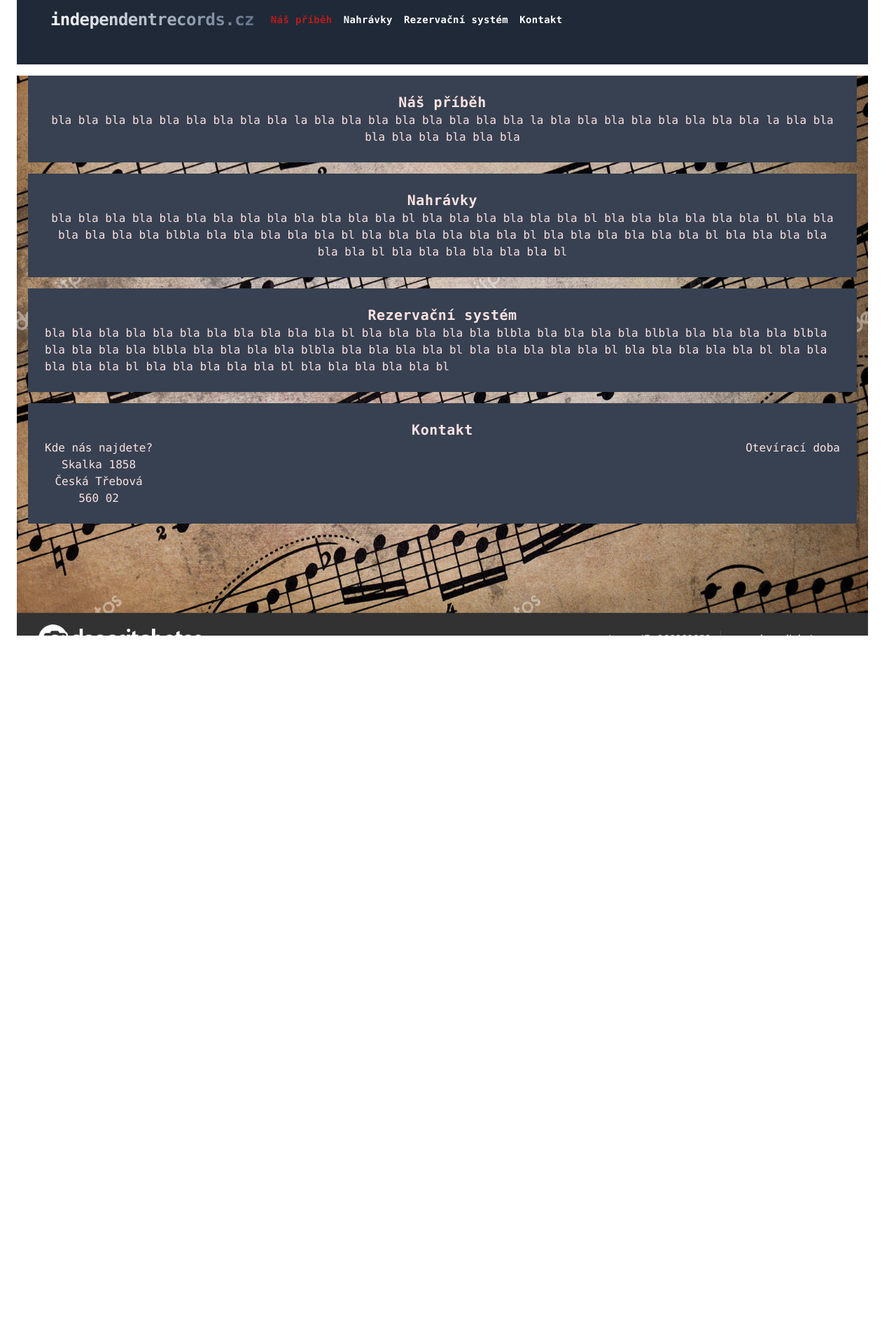
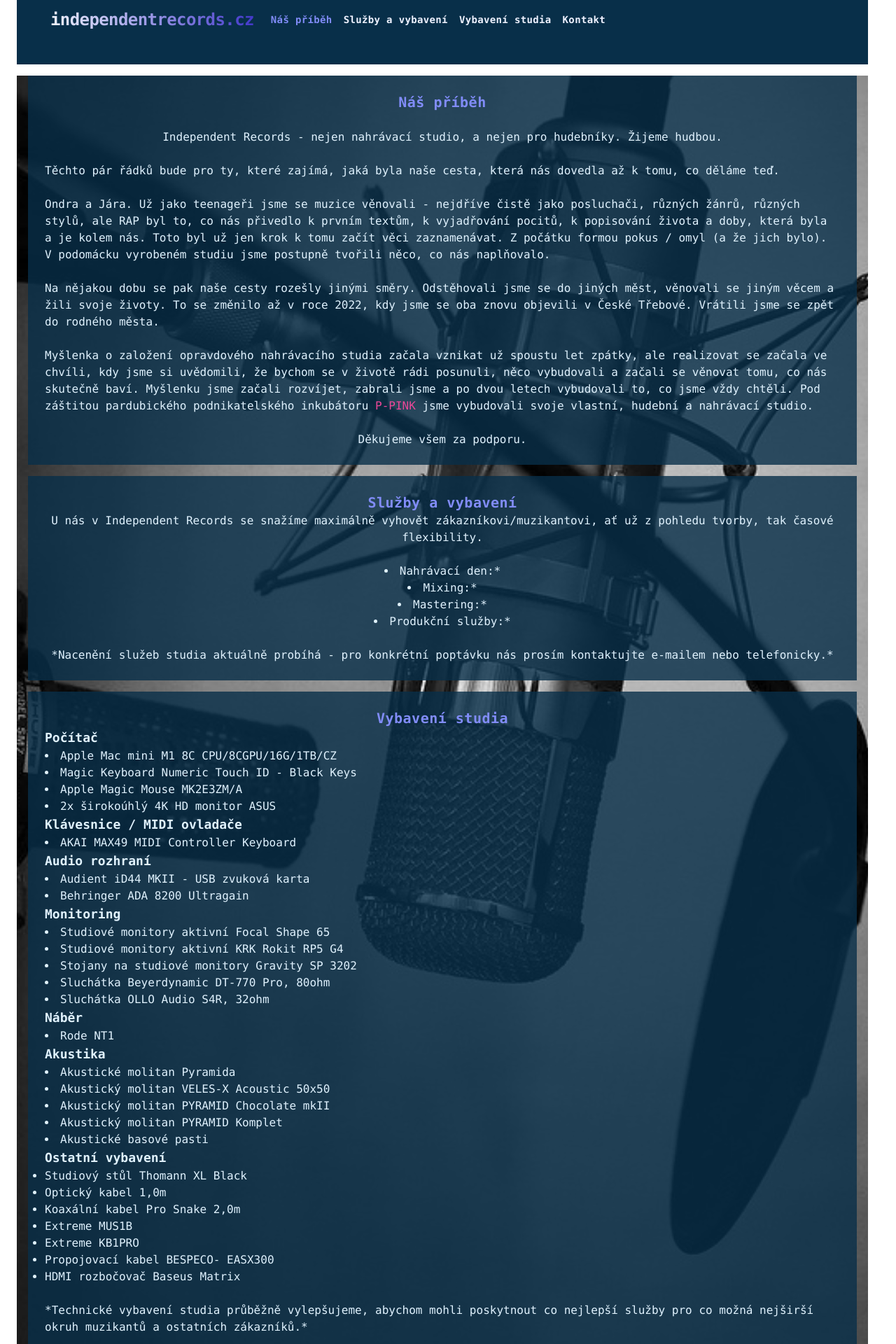
Before and after one commit to TomKalina/independentrecords.cz, a Next.js app: page / in a window 1280 px wide. Shown: the part 60-1980 px from the top of the page at 70% size. Before the commit the page ends 992 px from the top, so only its background shows below. Built offline with nearby package versions, Linux system fonts and the light colour scheme.

Commit message:
změny webu podle požadavku

```diff
--- a/package.json
+++ b/package.json
@@ -15,7 +15,7 @@
     "autoprefixer": "10.4.15",
     "eslint": "8.48.0",
     "eslint-config-next": "13.4.19",
-    "next": "13.4.19",
+    "next": "^13.5.6",
     "postcss": "8.4.28",
     "react": "18.2.0",
     "react-dom": "18.2.0",
--- a/src/app/page.tsx
+++ b/src/app/page.tsx
@@ -7,14 +7,14 @@ export default function Home() {
       </head>
       <body className="font-mono bg-origin-content p-6 mr-4">
         <header>
-          <nav className="flex items-center justify-between flex-wrap p-6 bg-gray-800">
+          <nav className="flex items-center justify-between flex-wrap p-6 bg-sky-950">
             <div className="flex items-center flex-shrink-0 m-6">
-              <span className="font-semibold text-2xl tracking-tight font-mono bg-clip-text text-transparent bg-gradient-to-r from-white to-slate-500">
+              <span className="font-semibold text-2xl tracking-tight font-mono bg-clip-text text-transparent bg-gradient-to-r from-indigo-50 to-indigo-700">
                 independentrecords.cz
               </span>
             </div>
             <div className="block lg:hidden">
-              <button className="flex items-center px-3 py-2 border rounded text-teal-200 border-teal-400 hover:text-white hover:border-white">
+              <button className="flex items-center justify-end px-3 py-2">
                 <svg className="fill-current h-3 w-3" viewBox="0 0 20 20">
                   <title>Menu</title>
                   <path d="M0 3h20v2H0V3zm0 6h20v2H0V9zm0 6h20v2H0v-2z" />
@@ -25,25 +25,25 @@ export default function Home() {
               <div className="text-sm lg:flex-grow">
                 <a
                   href="#pribeh"
-                  className="block mt-4 lg:inline-block lg:mt-0  text-red-700 hover:text-white tracking-wide mr-4 font-semibold"
+                  className="block mt-4 lg:inline-block lg:mt-0  text-indigo-400 hover:text-indigo-50 tracking-wide mr-4 font-semibold"
                 >
                   Náš příběh
                 </a>
                 <a
-                  href="#responsive-header"
-                  className="block mt-4 lg:inline-block lg:mt-0  text-white hover:text-red-700 tracking-wide mr-4 font-semibold"
+                  href="#sluzby"
+                  className="block mt-4 lg:inline-block lg:mt-0  text-indigo-50 hover:text-indigo-400 tracking-wide mr-4 font-semibold"
                 >
-                  Nahrávky
+                  Služby a vybavení
                 </a>
                 <a
-                  href="#responsive-header"
-                  className="block mt-4 lg:inline-block lg:mt-0  text-white hover:text-red-700 tracking-wide mr-4 font-semibold"
+                  href="#vybaveni"
+                  className="block mt-4 lg:inline-block lg:mt-0  text-indigo-50 hover:text-indigo-400 tracking-wide mr-4 font-semibold"
                 >
-                  Rezervační systém
+                  Vybavení studia
                 </a>
                 <a
                   href="#kontakty"
-                  className="block mt-4 lg:inline-block lg:mt-0  text-white hover:text-red-700 tracking-wide mr-4 font-semibold"
+                  className="block mt-4 lg:inline-block lg:mt-0  text-indigo-50 hover:text-indigo-400 tracking-wide mr-4 font-semibold"
                 >
                   Kontakt
                 </a>
@@ -55,63 +55,162 @@ export default function Home() {
             </div>
           </nav>
         </header>
-        <div className="bg-cover bg-center h-screen" style={{backgroundImage: "url('banan.jpg')"}}>
+        <div className="bg-repeat bg-cover bg-center" style={{backgroundImage: "url('studio.jpg')"}}>
         <article
             id="pribeh"
-          className="bg-gray-700 text-red-100 text-center bg-origin-content p-6 m-4"
+            className="bg-sky-950 bg-opacity-80 text-sky-100 text-center bg-origin-content p-6 m-4"
           >
             <header>
-            <h1 className="font-semibold text-center text-red-100 text-xl tracking-wide">
+              <h1 className="font-semibold text-center text-indigo-400 text-xl tracking-wide">
                 Náš příběh
               </h1>
             </header>
             <section>
+              <br></br>
               <p>
-              bla bla bla bla bla bla bla bla bla la bla bla bla bla bla bla bla
-              bla la bla bla bla bla bla bla bla bla la bla bla bla bla bla bla
-              bla bla
+                Independent Records - nejen nahrávací studio, a nejen pro hudebníky. Žijeme hudbou.
+              </p>
+                <br></br>
+              <p className="text-left">
+                Těchto pár řádků bude pro ty, které zajímá, jaká byla naše cesta, která nás dovedla až k tomu, co děláme teď.
+              </p>
+                <br></br>
+              <p className="text-left">
+                Ondra a Jára. Už jako teenageři jsme se muzice věnovali - nejdříve čistě jako posluchači, různých žánrů, různých stylů, ale RAP byl to, co nás přivedlo k prvním textům, k vyjadřování pocitů, k popisování života a doby, která byla a je kolem nás. Toto byl už jen krok k tomu začít věci zaznamenávat. Z počátku formou pokus / omyl (a že jich bylo). V podomácku vyrobeném studiu jsme postupně tvořili něco, co nás naplňovalo.
+              </p>
+                <br></br>
+              <p className="text-left">
+                Na nějakou dobu se pak naše cesty rozešly jinými směry. Odstěhovali jsme se do jiných měst, věnovali se jiným věcem a žili svoje životy. To se změnilo až v roce 2022, kdy jsme se oba znovu objevili v České Třebové. Vrátili jsme se zpět do rodného města.
+              </p>
+                <br></br>
+              <p className="text-left">
+                Myšlenka o založení opravdového nahrávacího studia začala vznikat už spoustu let zpátky, ale realizovat se začala ve chvíli, kdy jsme si uvědomili, že bychom se v životě rádi posunuli, něco vybudovali a začali se věnovat tomu, co nás skutečně baví. Myšlenku jsme začali rozvíjet, zabrali jsme a po dvou letech vybudovali to, co jsme vždy chtěli. Pod záštitou pardubického podnikatelského inkubátoru <a href="https://p-pink.cz/" target="_blank" className="text-pink-500 hover:text-sky-100">P-PINK</a> jsme vybudovali svoje vlastní, hudební a nahrávací studio.
+              </p>
+                <br></br>
+              <p>
+                Děkujeme všem za podporu.
               </p>
             </section>
           </article>
-        <article className="bg-gray-700 text-red-100 text-center bg-origin-content p-6 m-4">
+          <article className="bg-sky-950 bg-opacity-80 text-sky-100 text-center bg-origin-content p-6 m-4"
+          id="sluzby">
               <header>
-            <h1 className="font-semibold text-center text-red-100 text-xl tracking-wide">
-              Nahrávky
+                <h1 className="font-semibold text-center text-indigo-400 text-xl tracking-wide">
+                  Služby a vybavení
                 </h1>
               </header>
               <section>
                 <p>
-              bla bla bla bla bla bla bla bla bla bla bla bla bla bl bla bla bla
-              bla bla bla bl bla bla bla bla bla bla bl bla bla bla bla bla bla
-              blbla bla bla bla bla bla bl bla bla bla bla bla bla bl bla bla
-              bla bla bla bla bl bla bla bla bla bla bla bl bla bla bla bla bla
-              bla bl
+                  U nás v Independent Records se snažíme maximálně vyhovět zákazníkovi/muzikantovi, ať už z pohledu tvorby, tak časové flexibility.
+                </p>
+                <br></br>
+                <p>
+                  <ul className="list-disc list-inside text-center">
+                    <li>Nahrávací den:*</li>
+                    <li>Mixing:*</li>
+                    <li>Mastering:*</li>
+                    <li>Produkční služby:*</li>
+                  </ul>
+                </p>
+                <br></br>
+                <p>
+                  *Nacenění služeb studia aktuálně probíhá - pro konkrétní poptávku nás prosím kontaktujte e-mailem nebo telefonicky.*
                 </p>
               </section>
             </article>
-        <article className="bg-gray-700 text-red-100 bg-origin-content p-6 m-4">
+            <article className="bg-sky-950 bg-opacity-80 text-sky-100 bg-origin-content p-6 m-4"
+            id="vybaveni">
               <header>
-            <h1 className="font-semibold text-center text-red-100 text-xl tracking-wide">
-              Rezervační systém
+                <h1 className="font-semibold text-center text-indigo-400 text-xl tracking-wide">
+                  Vybavení studia
                 </h1>
               </header>
               <section>
+                <p className="text-lg font-semibold">
+                  Počítač
+                </p>
                 <p>
-              {" "}
-              bla bla bla bla bla bla bla bla bla bla bla bl bla bla bla bla bla
-              blbla bla bla bla bla blbla bla bla bla bla blbla bla bla bla bla
-              blbla bla bla bla bla blbla bla bla bla bla bl bla bla bla bla bla
-              bl bla bla bla bla bla bl bla bla bla bla bla bl bla bla bla bla
-              bla bl bla bla bla bla bla bl{" "}
+                  <ul className="list-disc list-inside">
+                    <li>Apple Mac mini M1 8C CPU/8CGPU/16G/1TB/CZ</li>
+                    <li>Magic Keyboard Numeric Touch ID - Black Keys</li>
+                    <li>Apple Magic Mouse MK2E3ZM/A</li>
+                    <li>2x širokoúhlý 4K HD monitor ASUS</li>
+                  </ul>
+                </p>
+                <p className="text-lg font-semibold">
+                  Klávesnice / MIDI ovladače
+                </p>
+                <p>
+                  <ul className="list-disc list-inside">
+                    <li>AKAI MAX49 MIDI Controller Keyboard</li>
+                  </ul>
+                </p>
+                <p className="text-lg font-semibold">
+                  Audio rozhraní
+                </p>
+                <p>
+                  <ul className="list-disc list-inside">
+                    <li>Audient iD44 MKII - USB zvuková karta</li>
+                    <li>Behringer ADA 8200 Ultragain</li>
+                  </ul>
+                </p>
+                <p className="text-lg font-semibold">
+                  Monitoring
+                </p>
+                <p>
+                  <ul className="list-disc list-inside">
+                    <li>Studiové monitory aktivní Focal Shape 65</li>
+                    <li>Studiové monitory aktivní KRK Rokit RP5 G4</li>
+                    <li>Stojany na studiové monitory Gravity SP 3202</li>
+                    <li>Sluchátka Beyerdynamic DT-770 Pro, 80ohm</li>
+                    <li>Sluchátka OLLO Audio S4R, 32ohm</li>
+                  </ul>
+                </p>
+                <p className="text-lg font-semibold">
+                  Náběr
+                </p>
+                <p>
+                  <ul className="list-disc list-inside">
+                    <li>Rode NT1</li>
+                  </ul>
+                </p>
+                <p className="text-lg font-semibold">
+                  Akustika
+                </p>
+                <p>
+                  <ul className="list-disc list-inside">
+                    <li>Akustické molitan Pyramida</li>
+                    <li>Akustický molitan VELES-X Acoustic 50x50</li>
+                    <li>Akustický molitan PYRAMID Chocolate mkII</li>
+                    <li>Akustický molitan PYRAMID Komplet</li>
+                    <li>Akustické basové pasti</li>
+                  </ul>
+                </p>
+                <p className="text-lg font-semibold">
+                  Ostatní vybavení
+                </p>
+                <p>
+                  <ul className="list-disc list-semibold">
+                    <li>Studiový stůl Thomann XL Black</li>
+                    <li>Optický kabel 1,0m</li>
+                    <li>Koaxální kabel Pro Snake 2,0m</li>
+                    <li>Extreme MUS1B</li>
+                    <li>Extreme KB1PRO</li>
+                    <li>Propojovací kabel BESPECO- EASX300</li>
+                    <li>HDMI rozbočovač Baseus Matrix</li>
+                  </ul>
+                </p>
+                <br></br>
+                <p>
+                  *Technické vybavení studia průběžně vylepšujeme, abychom mohli poskytnout co nejlepší služby pro co možná nejširší okruh muzikantů a ostatních zákazníků.*
                 </p>
               </section>
-        </article>
-        <article
+            </article><article
               id="kontakty"
-          className="bg-gray-700 text-red-100 bg-origin-content p-6 m-4"
+              className="bg-sky-950 bg-opacity-80 text-sky-100 bg-origin-content p-6 m-4"
             >
               <header>
-            <h1 className="font-semibold text-center text-red-100 text-xl tracking-wide">
+                <h1 className="font-semibold text-center text-indigo-400 text-xl tracking-wide">
                   Kontakt
                 </h1>
               </header>
```
Also changed, not shown: public/studio.jpg (added), 1 other file (tests, documents, lock files or other folders). Lines whose indentation alone changed are shown as unchanged.
